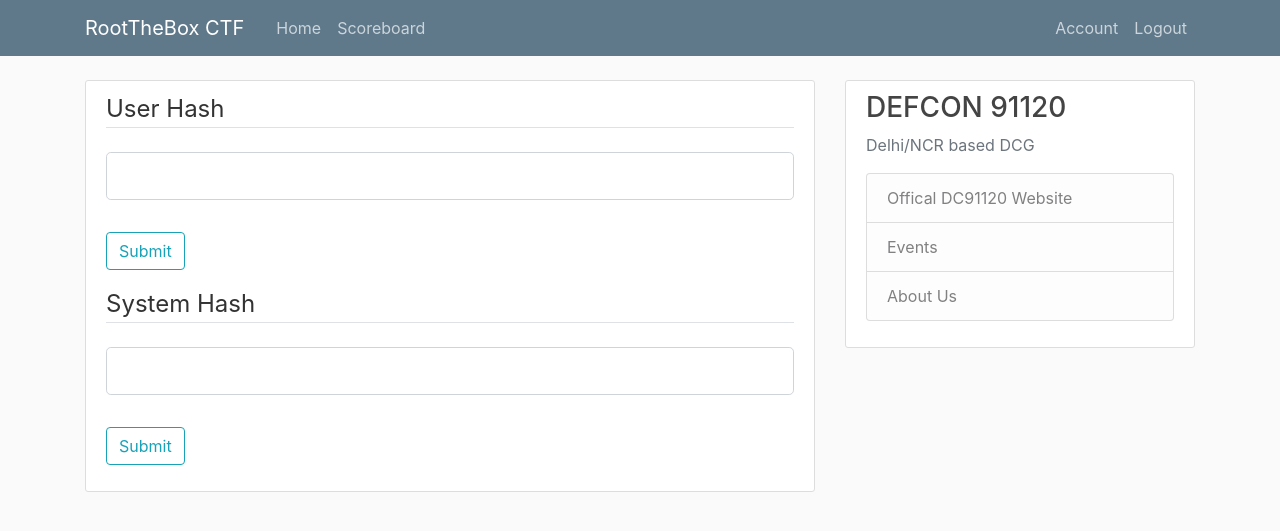
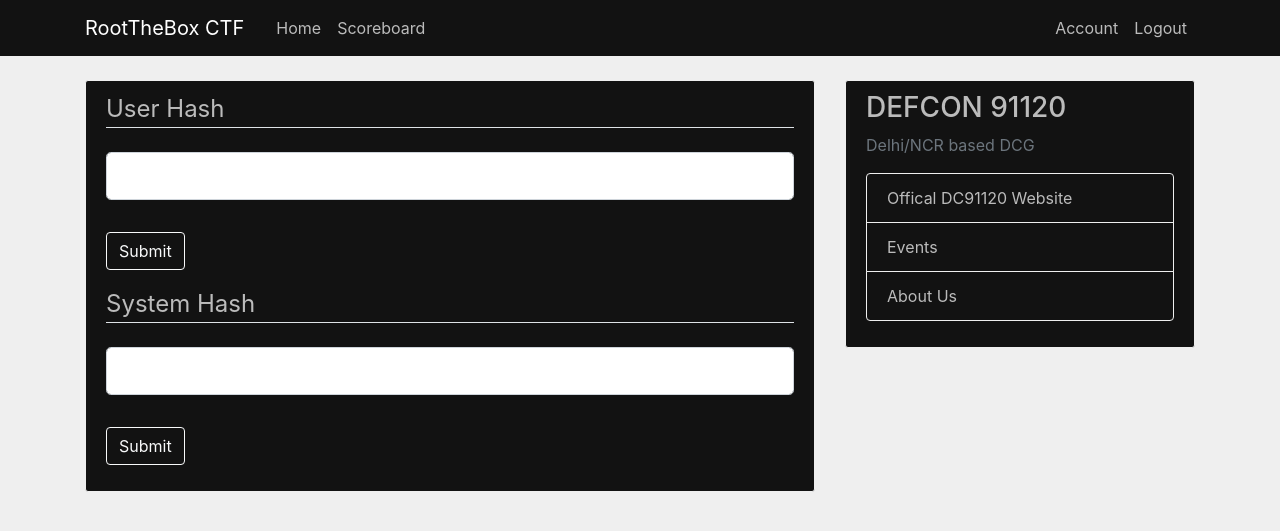
Before and after one commit to abs0lut3pwn4g3/RTB-CTF-Framework, a Flask app: page /submit in a window 1280 px wide. Shown: the top 531 px of the page. Run offline with Flask 2, Linux system fonts and the light colour scheme; the visitor is signed in with stand-in values (Sample User, id 1); some libraries are stand-ins or nearby versions.

Commit message:
black theme

```diff
--- a/app/FlaskRTBCTF/static/main.css
+++ b/app/FlaskRTBCTF/static/main.css
@@ -1,23 +1,23 @@
 body {
-  background: #fafafa;
-  color: #333333;
+  background: #efefef;
+  color: #111111;
   margin-top: 5rem;
 }
 
 h1, h2, h3, h4, h5, h6 {
-  color: #444444;
+  color: #bbbbbb;
 }
 
 .bg-steel {
-  background-color: #5f788a;
+  background-color: #121212;
 }
 
 .site-header .navbar-nav .nav-link {
-  color: #cbd5db;
+  color: #bbbbbb;
 }
 
 .site-header .navbar-nav .nav-link:hover {
-  color: #ffffff;
+  color: #ce1b28;
 }
 
 .site-header .navbar-nav .nav-link.active {
@@ -25,47 +25,12 @@
 }
 
 .content-section {
-  background: #ffffff;
+  background: #121212;
   padding: 10px 20px;
-  border: 1px solid #dddddd;
+  color: #bbbbbb;
+  border: 1px solid #efefef;
   border-radius: 3px;
   margin-bottom: 20px;
-}
-
-.article-title {
-  color: #444444;
-}
-
-a.article-title:hover {
-  color: #428bca;
-  text-decoration: none;
-}
-
-.article-content {
-  white-space: pre-line;
-}
-
-.article-img {
-  height: 65px;
-  width: 65px;
-  margin-right: 16px;
-}
-
-.article-metadata {
-  padding-bottom: 1px;
-  margin-bottom: 4px;
-  border-bottom: 1px solid #e3e3e3
-}
-
-.article-metadata a:hover {
-  color: #333;
-  text-decoration: none;
-}
-
-.article-svg {
-  width: 25px;
-  height: 25px;
-  vertical-align: middle;
 }
 
 .account-img {
@@ -78,3 +43,23 @@
 .account-heading {
   font-size: 2.5rem;
 }
+
+a.red-underlined-link {
+  color: #ce1b28 !important;
+  text-decoration: underline;
+}
+
+a:hover {
+  color: #ce1b28 !important;
+  text-decoration: none !important;
+}
+
+ul.list-group a.list-group-item {
+  background: #121212;
+  color: #bbbbbb;
+  border: 0.01px solid #efefef !important;
+}
+
+.title-heading {
+  color: #111111 !important;
+}
--- a/app/FlaskRTBCTF/templates/home.html
+++ b/app/FlaskRTBCTF/templates/home.html
@@ -1,6 +1,7 @@
 {% extends "layout.html" %}
 {% block content %}
 
+<div class="content-section">
 <div class='home-title'>
     <h1 class='welcome-message'> Welcome to {{ ctfname }}</h1>
     {% if current_user.is_authenticated %}
@@ -9,5 +10,6 @@
         <p>You need to <a class="red-underlined-link" href="{{ url_for('login') }}">login</a> first.</p>
     {% endif %}
 </div>
+</div>
 
 {% endblock content %}
--- a/app/FlaskRTBCTF/templates/layout.html
+++ b/app/FlaskRTBCTF/templates/layout.html
@@ -64,9 +64,9 @@
               <h3>DEFCON 91120</h3>
               <p class='text-muted'>Delhi/NCR based DCG
                 <ul class="list-group">
-                  <a target="_blank" href="https://dc91120.org/" class="list-group-item list-group-item-light list-group-item-action">Offical DC91120 Website</a>
-                  <a target="_blank" href="https://dc91120.org/events.html" class="list-group-item list-group-item-light list-group-item-action">Events</a>
-                  <a target="_blank" href="https://dc91120.org/#footer" class="list-group-item list-group-item-light list-group-item-action">About Us</a>
+                  <a target="_blank" href="https://dc91120.org/" class="list-group-item list-group-item-action">Offical DC91120 Website</a>
+                  <a target="_blank" href="https://dc91120.org/events.html" class="list-group-item list-group-item-action">Events</a>
+                  <a target="_blank" href="https://dc91120.org/#footer" class="list-group-item list-group-item-action">About Us</a>
                 </ul>
               </p>
             </div>
--- a/app/FlaskRTBCTF/templates/login.html
+++ b/app/FlaskRTBCTF/templates/login.html
@@ -38,7 +38,7 @@
                 </div>
             </fieldset>
             <div class="form-group">
-                {{ form.submit(class="btn btn-outline-info") }}
+                {{ form.submit(class="btn btn-outline-light") }}
             </div>
             <small class="text-muted ml-2">
                 <a href="#">Forgot Password?</a>
--- a/app/FlaskRTBCTF/templates/register.html
+++ b/app/FlaskRTBCTF/templates/register.html
@@ -61,7 +61,7 @@
                 </div>
             </fieldset>
             <div class="form-group">
-                {{ form.submit(class="btn btn-outline-info") }}
+                {{ form.submit(class="btn btn-outline-light") }}
             </div>
         </form>
     </div>
--- a/app/FlaskRTBCTF/templates/scoreboard.html
+++ b/app/FlaskRTBCTF/templates/scoreboard.html
@@ -1,7 +1,7 @@
 {% extends "layout.html" %}
 {% block content %}
     {% if scores %}
-        <h2>Scoreboard</h2>
+        <h2 class="title-heading">Scoreboard</h2>
         <div class="table-responsive">
             <table class="table table-striped table-dark table-hover">
                 <thead>
--- a/app/FlaskRTBCTF/templates/submit.html
+++ b/app/FlaskRTBCTF/templates/submit.html
@@ -23,7 +23,7 @@
             </div>
         </fieldset>
         <div class="form-group">
-            {{ userHashForm.submit(class="btn btn-outline-info") }}
+            {{ userHashForm.submit(class="btn btn-outline-light") }}
         </div>
     </form>
 
@@ -46,7 +46,7 @@
             </div>
         </fieldset>
         <div class="form-group">
-            {{ rootHashForm.submit(class="btn btn-outline-info") }}
+            {{ rootHashForm.submit(class="btn btn-outline-light") }}
         </div>
     </form>
 
```
